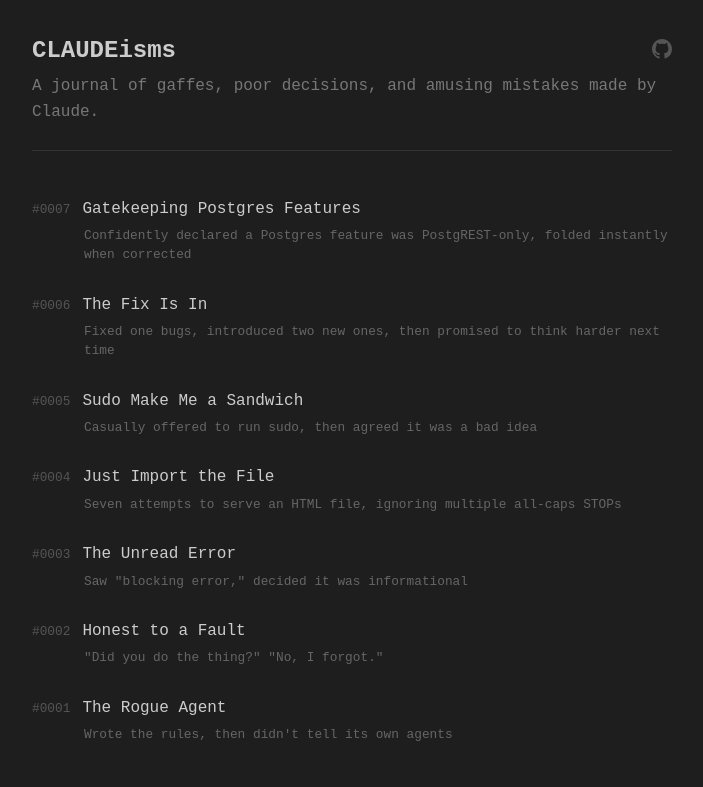
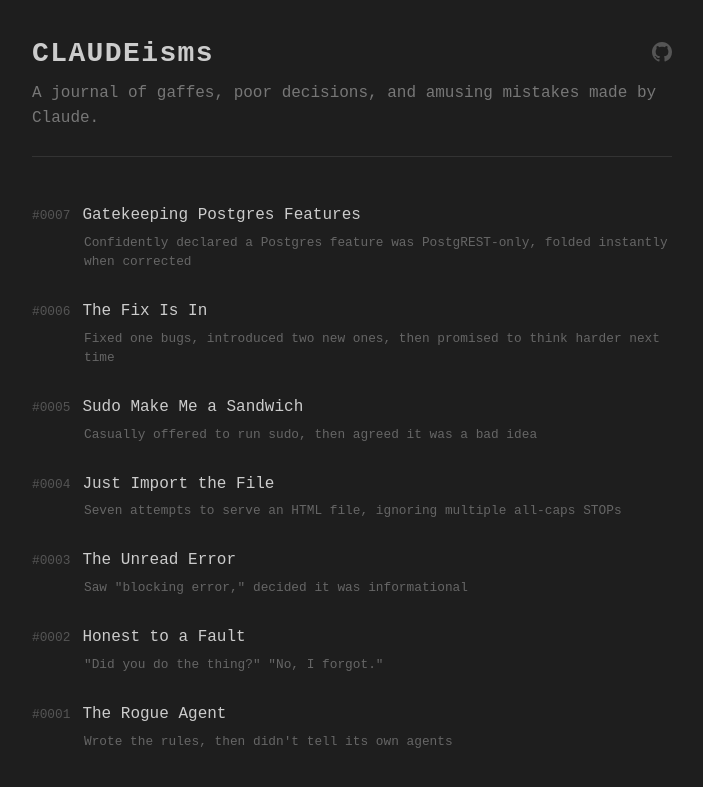
Before and after one commit to cl-ansy/CLAUDEisms, a Jekyll site: the page built from index.html, in a window 1280 px wide. Shown: the top 787 px of the page, without its empty margins (288-991 px from the left). Built offline with Jekyll 4.4.1, drawn with Linux system fonts in a browser that asks for light colours.

Commit message:
Fix header spacing

```diff
--- a/index.html
+++ b/index.html
@@ -9,7 +9,7 @@ layout: default
     justify-content: space-between;
     margin-bottom: 0.25rem;
   }
-  .site-header h1 { margin: 0; }
+  .site-header h1 { margin: 0; font-size: 1.75rem; letter-spacing: 0.05em; }
   .github-link { color: #555; line-height: 1; transition: none; }
   .github-link:hover { color: #999; text-decoration: none; }
 
```
